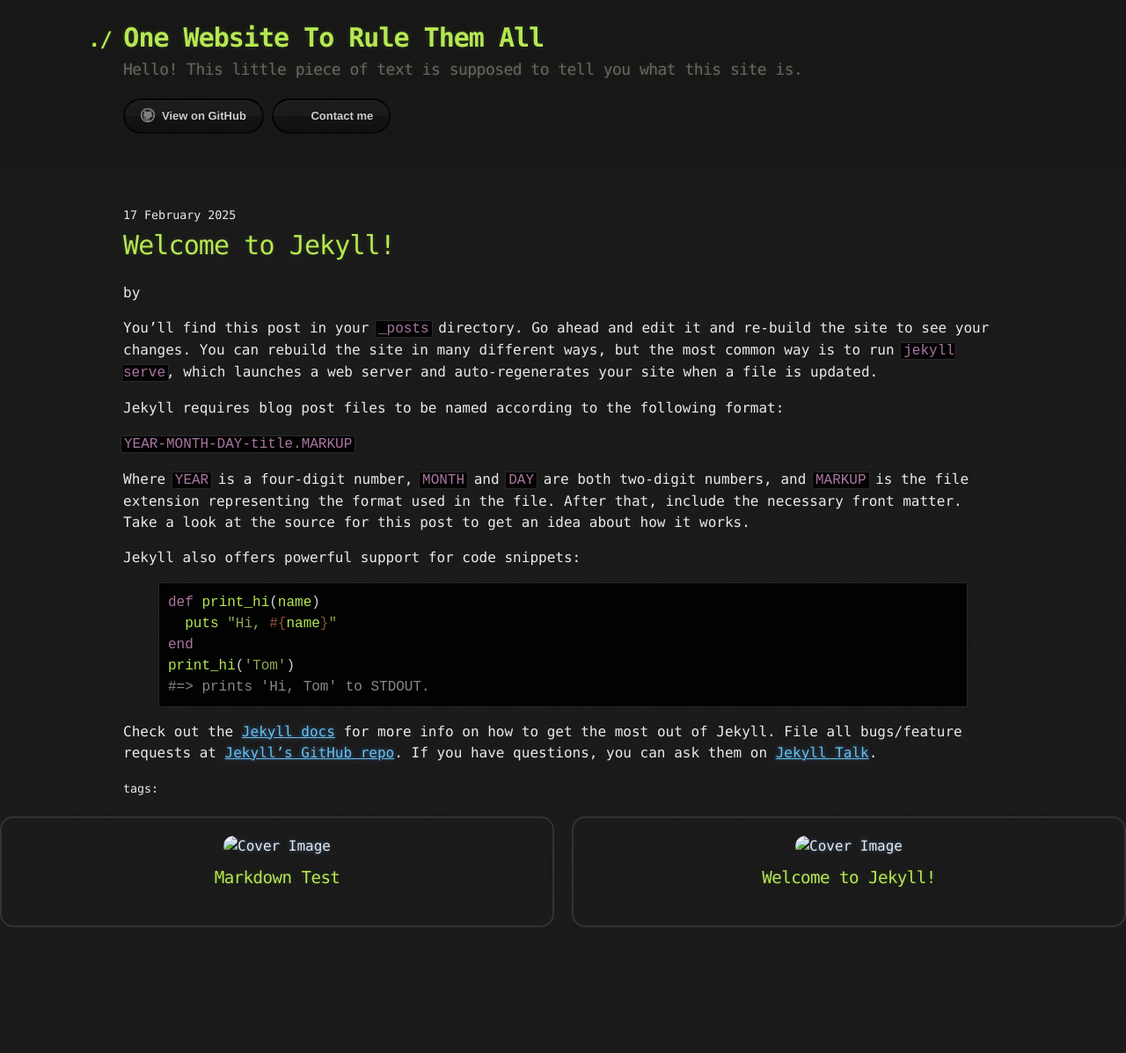
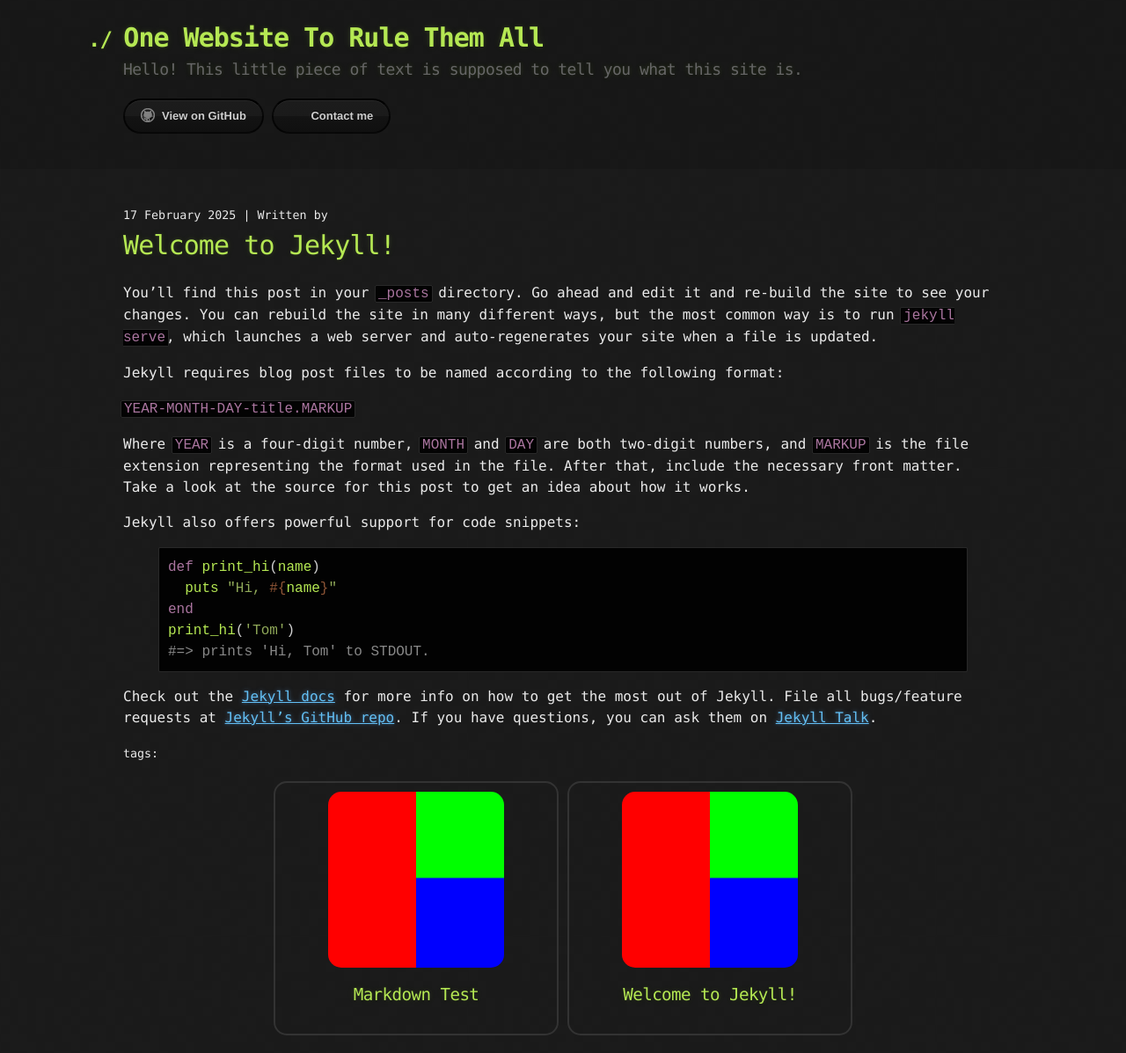
Before and after one commit to DIYLabsED/DIYLabsED.github.io, a Jekyll site: the page built from _posts/2025-02-17-welcome-to-jekyll.markdown, in a window 1280 px wide. Shown: the whole page at 88% size. Built offline with Jekyll 4.4.1, drawn with Linux system fonts in a browser that asks for light colours; before the commit the page ends 1074 px from its top, so only the background shows below that.

Commit message:
Default cover images

```diff
--- a/_layouts/default.html
+++ b/_layouts/default.html
@@ -35,19 +35,17 @@
         {{ content }}
       </section>
     </div>
-
     <div class="highlighted-posts">
       {% assign latest_posts = site.posts | slice: 0, 2 %}
       {% for post in latest_posts %}
       <article class="highlighted-post">
           <a href="{{ site.baseurl }}{{ post.url }}">
-              <img src="{{ post.cover_image }}" alt="Cover Image">
+              <img src="{{ post.cover_image | default: '/post-covers/default.png' }}" alt="Cover Image">
               <h2>{{ post.title }}</h2>
           </a>
       </article>
       {% endfor %}
   </div>
 
-
   </body>
 </html>
--- a/_layouts/post.html
+++ b/_layouts/post.html
@@ -2,10 +2,8 @@
 layout: default
 ---
 
-<small>{{ page.date | date: "%-d %B %Y" }}</small>
+<small>{{ page.date | date: "%-d %B %Y" }} |  Written by {{page.author | default: site.author}}</small>
 <h1>{{ page.title }}</h1>
-
-<p class="view">by {{ page.author | default: site.author }}</p>
 
 {{content}}
 
--- a/_sass/highlighted-posts.scss
+++ b/_sass/highlighted-posts.scss
@@ -1,7 +1,7 @@
 .highlighted-posts {
     display: flex;
-    justify-content: space-around;
-    gap: 20px;
+    justify-content: center; /* Center the content */
+    gap: 10px; /* Smaller gap between the posts */
     margin-bottom: 20px;
 }
 
@@ -12,15 +12,17 @@
     align-items: center;
     text-align: center;
     border: 2px solid #333;
-    padding: 20px;
+    padding: 10px; /* Reduced padding to minimize spacing */
     border-radius: 15px;
     overflow: hidden;
+    max-width: 300px; /* Ensure container doesn't exceed image size */
 }
 
 .highlighted-post img {
     border-radius: 15px;
-    width: 100%;
-    height: auto;
+    width: 100%; /* Use full width of container */
+    height: 200px; /* Set the desired height */
+    object-fit: cover; /* Ensure the image scales properly */
 }
 
 .highlighted-post h2 {
```
Also changed, not shown: post-covers/default.png (added).
